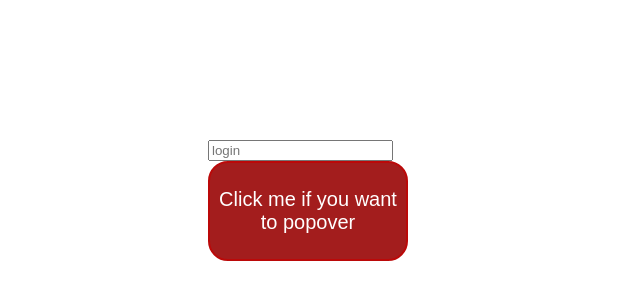
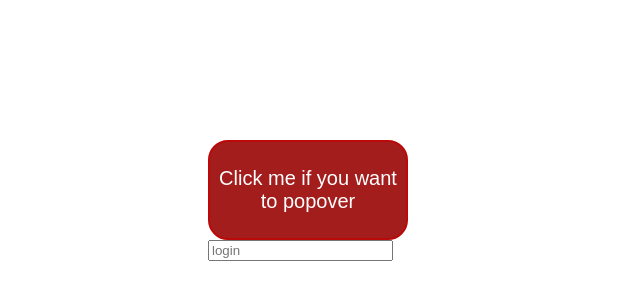
Before and after one commit to Antyfeev96/AHJ-html-forms, a website built with webpack: page index.html in a window 1280 px wide. Shown: the part 60-360 px from the top of the page, without its empty margins (0-640 px from the left). Built offline with nearby package versions, Linux system fonts and the light colour scheme.

Commit message:
Error message added

```diff
--- a/src/css/style.scss
+++ b/src/css/style.scss
@@ -22,6 +22,10 @@
             height: 105%;
         }
     }
+
+    &__input:focus {
+        border: 5px solid blue;
+    }
 }
 
 .active {
--- a/src/js/appCreator.js
+++ b/src/js/appCreator.js
@@ -2,17 +2,25 @@ export default class AppCreator {
   constructor() {
     this.html = `
       <form class='container'>
-        <input type='text' placeholder='login' required>
         <button type='submit' class='container__button'>Click me if you want to popover</button>
+        <input type='text' class='container__input' placeholder='login' required>
+        <div class='popup hidden'></div>
       </form>
     `;
+    this.errorMessage = {
+      valueMissing: 'Тут пусто',
+    };
   }
 
   init() {
     document.body.innerHTML = this.html;
     this.button = document.querySelector('.container__button');
-    this.button.addEventListener('click', (e) => {
-      // e.preventDefault();
+    this.form = document.querySelector('form');
+    this.input = document.querySelector('input');
+    this.button.addEventListener('click', () => {
+      const errorInput = [...this.form.elements].find((el) => !el.validity.valid);
+      console.log(this.form.elements);
+      errorInput.setCustomValidity(this.errorMessage.valueMissing);
       this.button.classList.toggle('active');
     });
   }
```
